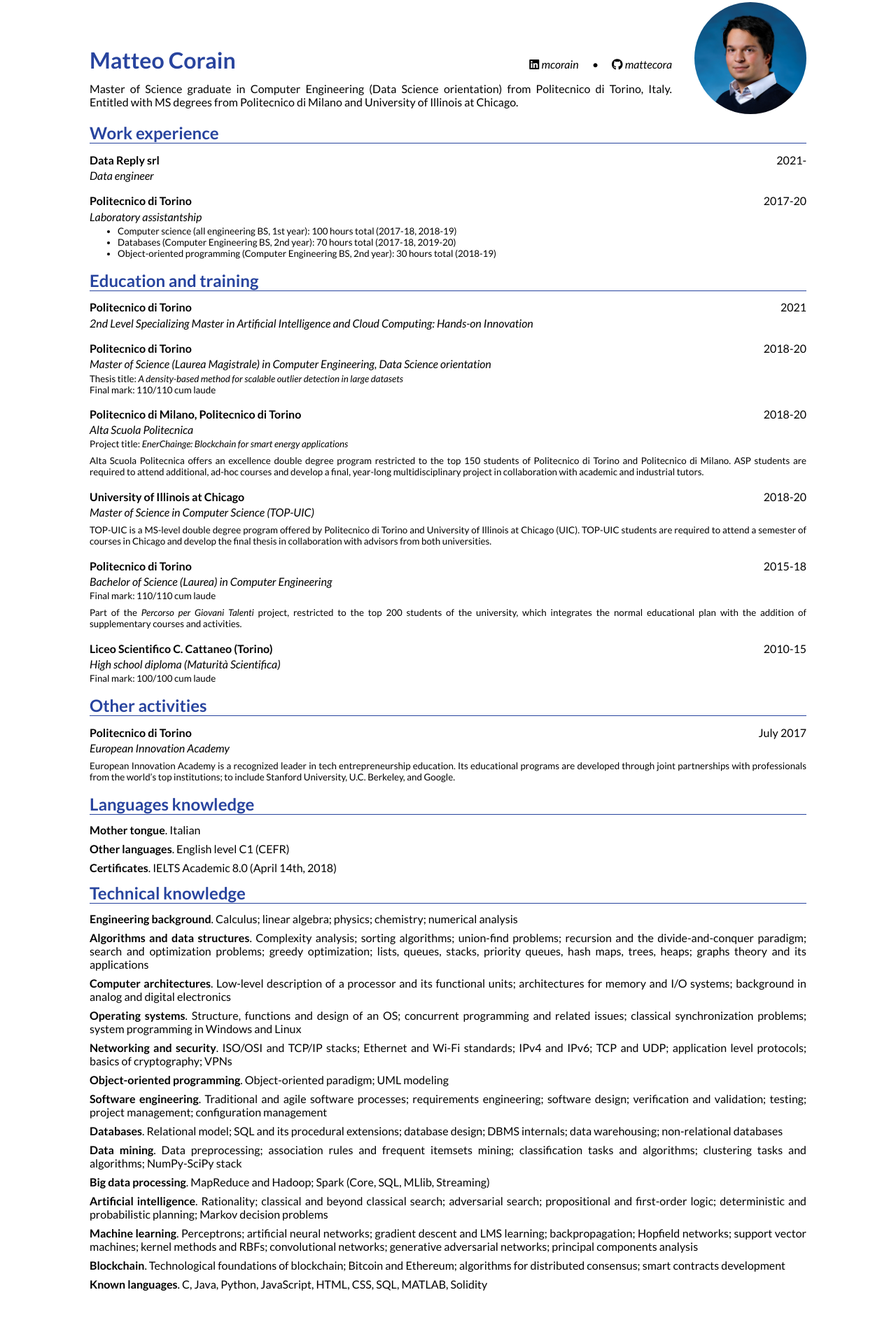
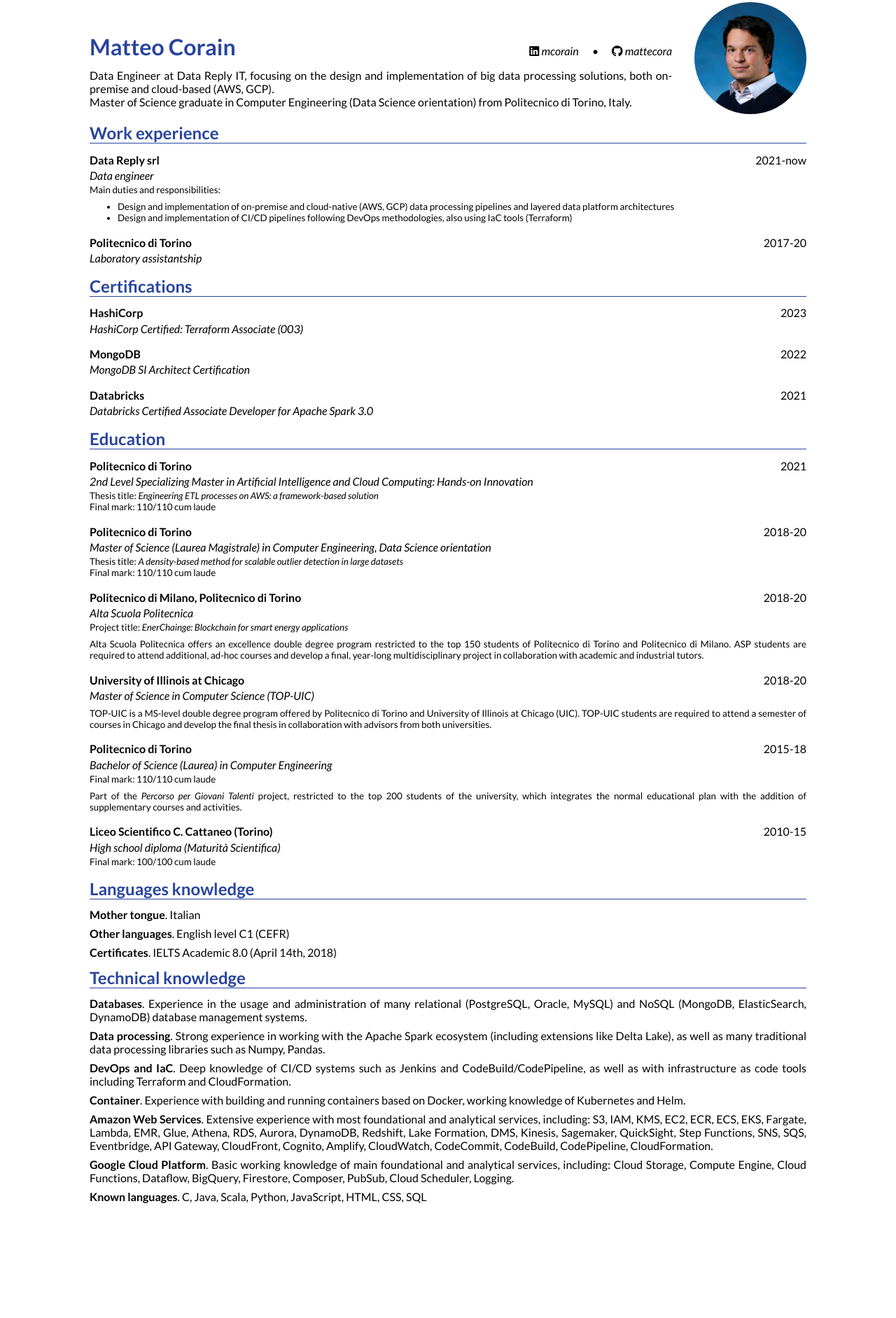
Before and after one commit to mattecora/mattecora.github.io, a plain HTML site: page index.html in a window 1280 px wide. Shown: the part 53-1936 px from the top of the page at 70% size. After the commit the page ends 1836 px from the top, so only its background shows below. Drawn offline with Linux system fonts and the light colour scheme.

Commit message:
2023 data update

```diff
--- a/index.html
+++ b/index.html
@@ -12,7 +12,7 @@
 <body>
     <div class="container">
         <div class="row header">
-            <div>
+            <div class="grow">
                 <div class="row">
                     <h1>Matteo Corain</h1>
                     <p class="contacts">
@@ -22,7 +22,9 @@
                     </p>
                 </div>
                 <p>
-                    Master of Science graduate in Computer Engineering (Data Science orientation) from Politecnico di Torino, Italy. Entitled with MS degrees from Politecnico di Milano and University of Illinois at Chicago.
+                    Data Engineer at Data Reply IT, focusing on the design and implementation of big data processing solutions, both on-premise and cloud-based (AWS, GCP).
+                    <br />
+                    Master of Science graduate in Computer Engineering (Data Science orientation) from Politecnico di Torino, Italy.
                 </p>
             </div>
             <span class="separator"></span>
@@ -33,12 +35,18 @@
 
         <div class="row">
             <p class="institution">Data Reply srl</p>
-            <p class="year">2021-</p>
+            <p class="year">2021-now</p>
         </div>
 
         <p class="title">Data engineer</p>
 
-        <p class="description"></p>
+        <p class="description">
+            Main duties and responsibilities:
+        </p>
+        <ul class="description-long">
+            <li>Design and implementation of on-premise and cloud-native (AWS, GCP) data processing pipelines and layered data platform architectures</li>
+            <li>Design and implementation of CI/CD pipelines following DevOps methodologies, also using IaC tools (Terraform)</li>
+        </ul>
 
         <div class="row">
             <p class="institution">Politecnico di Torino</p>
@@ -47,13 +55,38 @@
 
         <p class="title">Laboratory assistantship</p>
 
-        <ul class="description">
-            <li>Computer science (all engineering BS, 1st year): 100 hours total (2017-18, 2018-19)</li>
-            <li>Databases (Computer Engineering BS, 2nd year): 70 hours total (2017-18, 2019-20)</li>
-            <li>Object-oriented programming (Computer Engineering BS, 2nd year): 30 hours total (2018-19)</li>
-        </ul>
+        <p class="description"></p>
 
-        <h2 class="header">Education and training</h2>
+        <h2 class="header">Certifications</h2>
+
+        <div class="row">
+            <p class="institution">HashiCorp</p>
+            <p class="year">2023</p>
+        </div>
+
+        <p class="title">HashiCorp Certified: Terraform Associate (003)</p>
+
+        <p class="description"></p>
+
+        <div class="row">
+            <p class="institution">MongoDB</p>
+            <p class="year">2022</p>
+        </div>
+
+        <p class="title">MongoDB SI Architect Certification</p>
+
+        <p class="description"></p>
+
+        <div class="row">
+            <p class="institution">Databricks</p>
+            <p class="year">2021</p>
+        </div>
+
+        <p class="title">Databricks Certified Associate Developer for Apache Spark 3.0</p>
+
+        <p class="description"></p>
+
+        <h2 class="header">Education</h2>
 
         <div class="row">
             <p class="institution">Politecnico di Torino</p>
@@ -62,7 +95,11 @@
 
         <p class="title">2nd Level Specializing Master in Artificial Intelligence and Cloud Computing: Hands-on Innovation</p>
 
-        <p class="description"></p>
+        <p class="description">
+            Thesis title: <em>Engineering ETL processes on AWS: a framework-based solution</em>
+            <br />
+            Final mark: 110/110 cum laude
+        </p>
 
         <div class="row">
             <p class="institution">Politecnico di Torino</p>
@@ -119,19 +156,6 @@
 
         <p class="description">Final mark: 100/100 cum laude</p>
 
-        <h2 class="header">Other activities</h2>
-
-        <div class="row">
-            <p class="institution">Politecnico di Torino</p>
-            <p class="year">July 2017</p>
-        </div>
-
-        <p class="title">European Innovation Academy</p>
-
-        <p class="description"></p>
-
-        <p class="description-long">European Innovation Academy is a recognized leader in tech entrepreneurship education. Its educational programs are developed through joint partnerships with professionals from the world’s top institutions; to include Stanford University, U.C. Berkeley, and Google.</p>
-
         <h2 class="header">Languages knowledge</h2>
 
         <p><strong>Mother tongue</strong>. Italian</p>
@@ -140,20 +164,13 @@
 
         <h2 class="header">Technical knowledge</h2>
 
-        <p><strong>Engineering background</strong>. Calculus; linear algebra; physics; chemistry; numerical analysis</p>
-        <p><strong>Algorithms and data structures</strong>. Complexity analysis; sorting algorithms; union-find problems; recursion and the divide-and-conquer paradigm; search and optimization problems; greedy optimization; lists, queues, stacks, priority queues, hash maps, trees, heaps; graphs theory and its applications</p>
-        <p><strong>Computer architectures</strong>. Low-level description of a processor and its functional units; architectures for memory and I/O systems; background in analog and digital electronics</p>
-        <p><strong>Operating systems</strong>. Structure, functions and design of an OS; concurrent programming and related issues; classical synchronization problems; system programming in Windows and Linux</p>
-        <p><strong>Networking and security</strong>. ISO/OSI and TCP/IP stacks; Ethernet and Wi-Fi standards; IPv4 and IPv6; TCP and UDP; application level protocols; basics of cryptography; VPNs</p>
-        <p><strong>Object-oriented programming</strong>. Object-oriented paradigm; UML modeling</p>
-        <p><strong>Software engineering</strong>. Traditional and agile software processes; requirements engineering; software design; verification and validation; testing; project management; configuration management</p>
-        <p><strong>Databases</strong>. Relational model; SQL and its procedural extensions; database design; DBMS internals; data warehousing; non-relational databases</p>
-        <p><strong>Data mining</strong>. Data preprocessing; association rules and frequent itemsets mining; classification tasks and algorithms; clustering tasks and algorithms; NumPy-SciPy stack</p>
-        <p><strong>Big data processing</strong>. MapReduce and Hadoop; Spark (Core, SQL, MLlib, Streaming)</p>
-        <p><strong>Artificial intelligence</strong>. Rationality; classical and beyond classical search; adversarial search; propositional and first-order logic; deterministic and probabilistic planning; Markov decision problems</p>
-        <p><strong>Machine learning</strong>. Perceptrons; artificial neural networks; gradient descent and LMS learning; backpropagation; Hopfield networks; support vector machines; kernel methods and RBFs; convolutional networks; generative adversarial networks; principal components analysis</p>
-        <p><strong>Blockchain</strong>. Technological foundations of blockchain; Bitcoin and Ethereum; algorithms for distributed consensus; smart contracts development</p>
-        <p><strong>Known languages</strong>. C, Java, Python, JavaScript, HTML, CSS, SQL, MATLAB, Solidity</p>
+        <p><strong>Databases</strong>. Experience in the usage and administration of many relational (PostgreSQL, Oracle, MySQL) and NoSQL (MongoDB, ElasticSearch, DynamoDB) database management systems. </p>
+        <p><strong>Data processing</strong>. Strong experience in working with the Apache Spark ecosystem (including extensions like Delta Lake), as well as many traditional data processing libraries such as Numpy, Pandas.</p>
+        <p><strong>DevOps and IaC</strong>. Deep knowledge of CI/CD systems such as Jenkins and CodeBuild/CodePipeline, as well as with infrastructure as code tools including Terraform and CloudFormation.</p>
+        <p><strong>Container</strong>. Experience with building and running containers based on Docker, working knowledge of Kubernetes and Helm.</p>
+        <p><strong>Amazon Web Services</strong>. Extensive experience with most foundational and analytical services, including: S3, IAM, KMS, EC2, ECR, ECS, EKS, Fargate, Lambda, EMR, Glue, Athena, RDS, Aurora,  DynamoDB, Redshift, Lake Formation, DMS, Kinesis, Sagemaker, QuickSight, Step Functions, SNS, SQS, Eventbridge, API Gateway, CloudFront, Cognito, Amplify, CloudWatch, CodeCommit, CodeBuild, CodePipeline, CloudFormation.</p>
+        <p><strong>Google Cloud Platform</strong>. Basic working knowledge of main foundational and analytical services, including: Cloud Storage, Compute Engine, Cloud Functions, Dataflow, BigQuery, Firestore, Composer, PubSub, Cloud Scheduler, Logging.</p>
+        <p><strong>Known languages</strong>. C, Java, Scala, Python, JavaScript, HTML, CSS, SQL</p>
     </div>
 </body>
 </html>
--- a/style.css
+++ b/style.css
@@ -33,6 +33,10 @@
     max-width: 1024px;
     margin: auto;
     padding: 3em 1.5em;
+}
+
+.grow {
+    flex-grow: 1;
 }
 
 .contacts {
```
